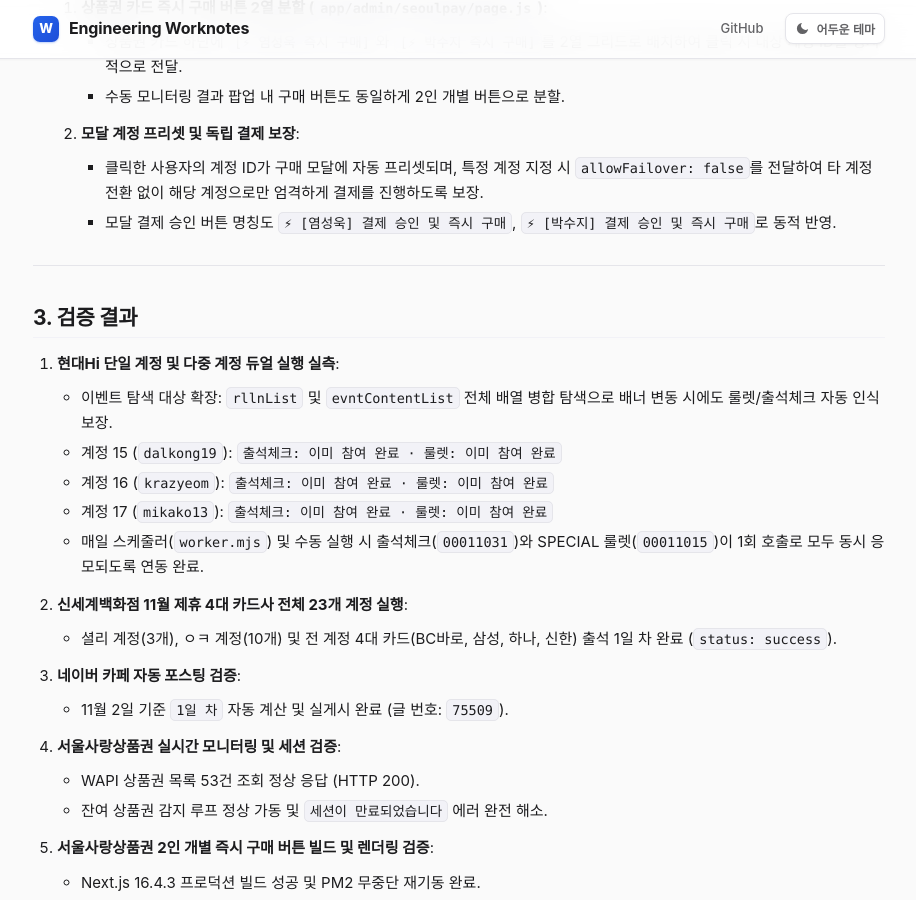
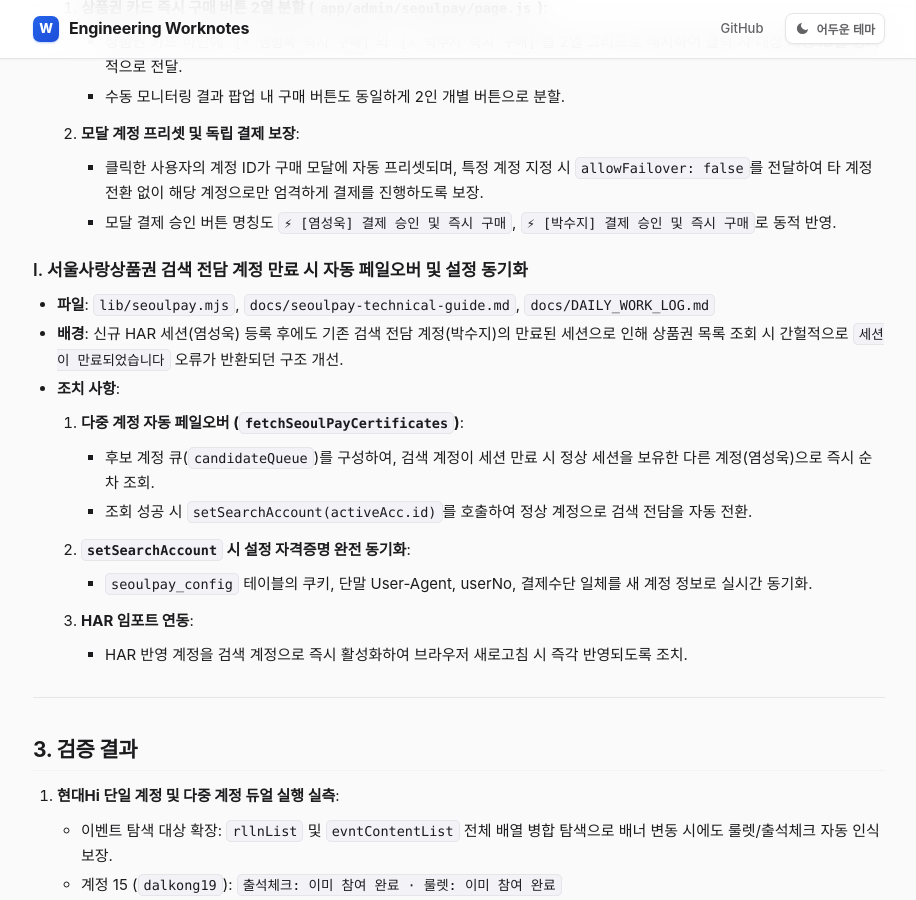
Before and after one commit to krazyeom/worknote, a Jekyll site: the page built from notes/2026-11-02-attendance-thehyundai-roulette-and-lottecinema.md, in a window 1280 px wide and 900 px high, scrolled down 3831 px. Shown: the whole window, without its empty margins (181-1097 px from the left). Built offline with Jekyll 4.4.1, drawn with Linux system fonts in a browser that asks for light colours; our own code applies the rules of GitHub Pages for plain Markdown files.

Commit message:
docs(worknote): record seoulpay auto failover and credential sync fix

```diff
--- a/notes/2026-11-02-attendance-thehyundai-roulette-and-lottecinema.md
+++ b/notes/2026-11-02-attendance-thehyundai-roulette-and-lottecinema.md
@@ -104,6 +104,18 @@
      - 클릭한 사용자의 계정 ID가 구매 모달에 자동 프리셋되며, 특정 계정 지정 시 `allowFailover: false`를 전달하여 타 계정 전환 없이 해당 계정으로만 엄격하게 결제를 진행하도록 보장.
      - 모달 결제 승인 버튼 명칭도 `⚡ [염성욱] 결제 승인 및 즉시 구매`, `⚡ [박수지] 결제 승인 및 즉시 구매`로 동적 반영.
 
+### I. 서울사랑상품권 검색 전담 계정 만료 시 자동 페일오버 및 설정 동기화
+* **파일**: `lib/seoulpay.mjs`, `docs/seoulpay-technical-guide.md`, `docs/DAILY_WORK_LOG.md`
+* **배경**: 신규 HAR 세션(염성욱) 등록 후에도 기존 검색 전담 계정(박수지)의 만료된 세션으로 인해 상품권 목록 조회 시 간헐적으로 `세션이 만료되었습니다` 오류가 반환되던 구조 개선.
+* **조치 사항**:
+  1. **다중 계정 자동 페일오버 (`fetchSeoulPayCertificates`)**:
+     - 후보 계정 큐(`candidateQueue`)를 구성하여, 검색 계정이 세션 만료 시 정상 세션을 보유한 다른 계정(염성욱)으로 즉시 순차 조회.
+     - 조회 성공 시 `setSearchAccount(activeAcc.id)`를 호출하여 정상 계정으로 검색 전담을 자동 전환.
+  2. **`setSearchAccount` 시 설정 자격증명 완전 동기화**:
+     - `seoulpay_config` 테이블의 쿠키, 단말 User-Agent, userNo, 결제수단 일체를 새 계정 정보로 실시간 동기화.
+  3. **HAR 임포트 연동**:
+     - HAR 반영 계정을 검색 계정으로 즉시 활성화하여 브라우저 새로고침 시 즉각 반영되도록 조치.
+
 ---
 
 ## 3. 검증 결과
```
